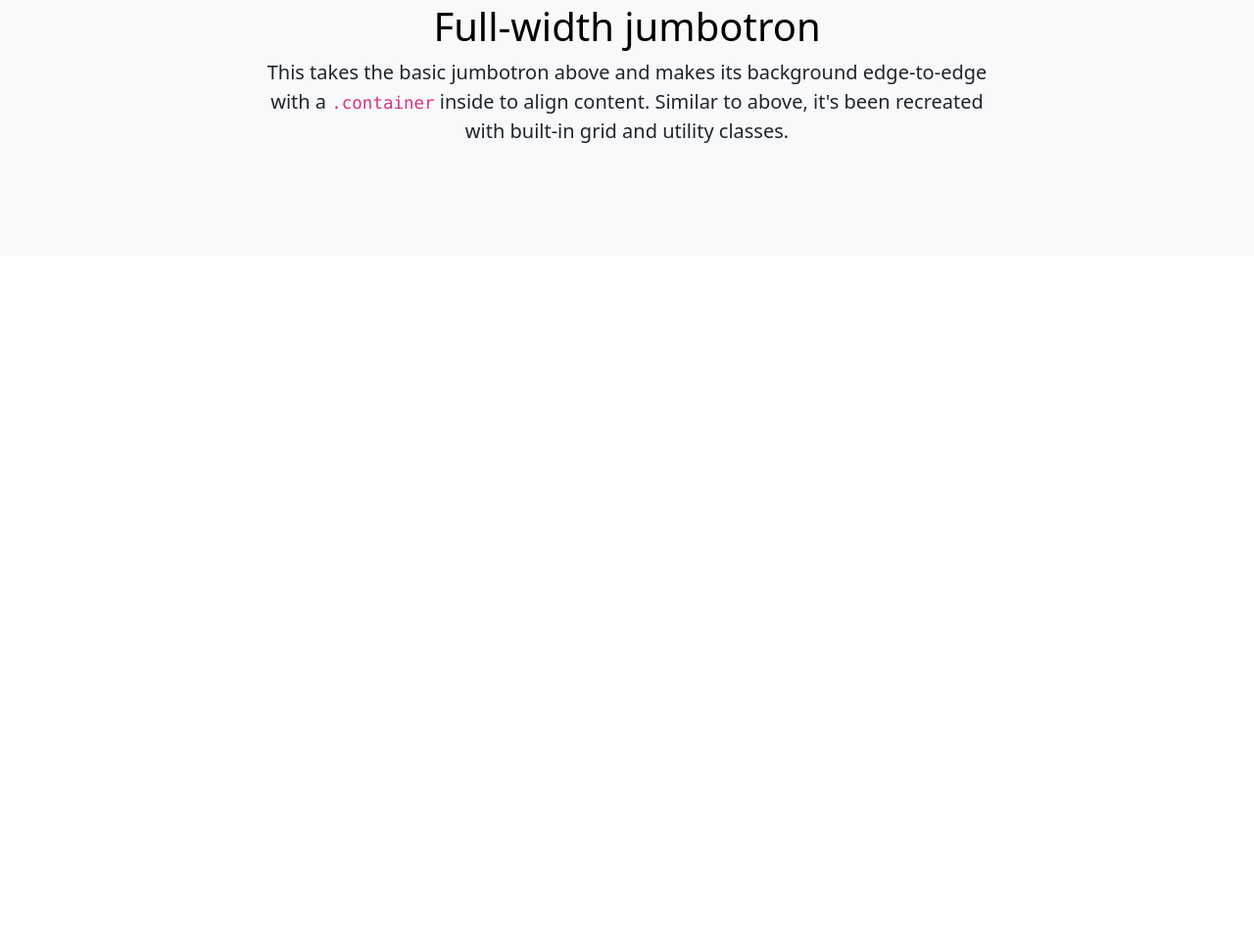
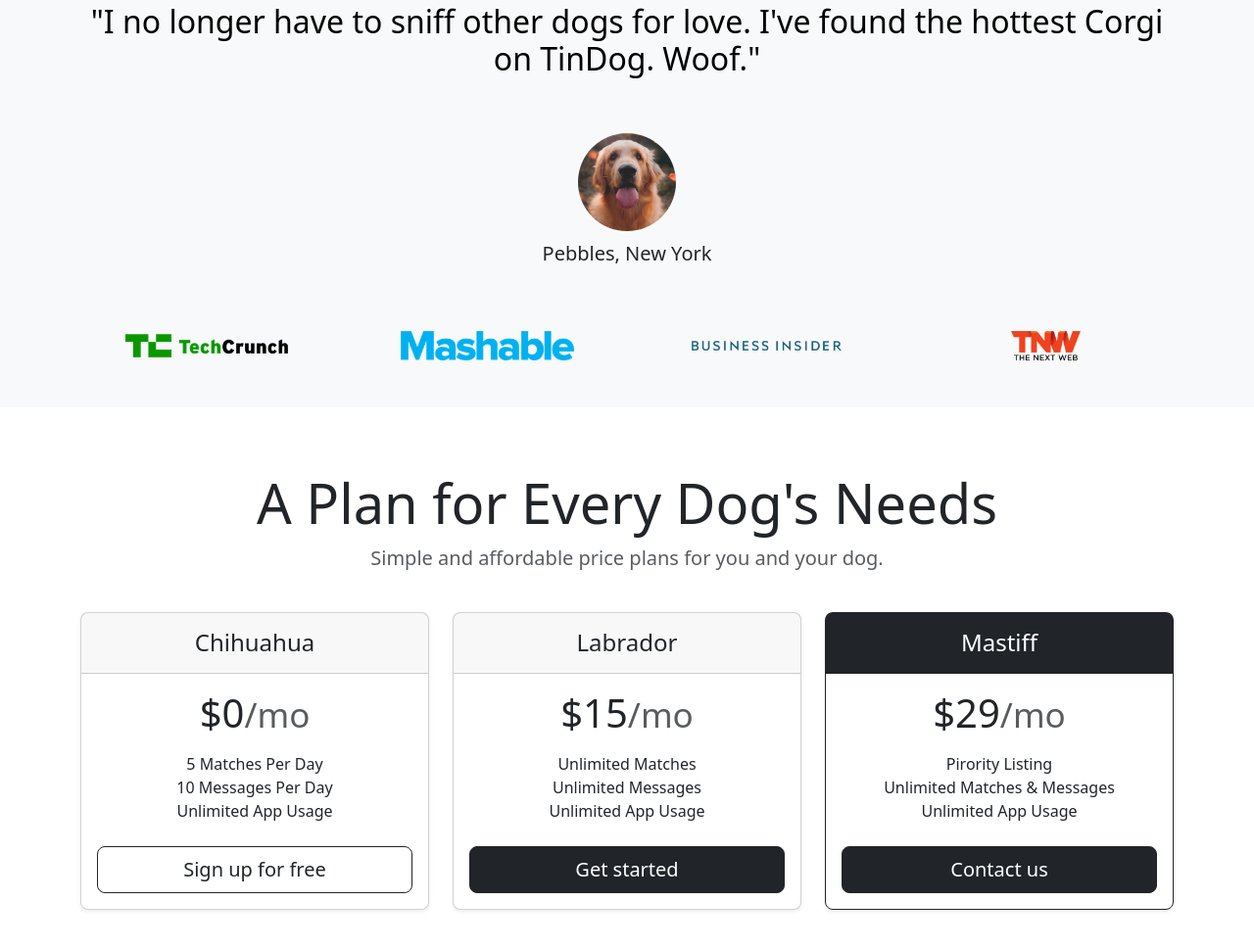
Before and after one commit to nicetrybeni/Web-Development-2024, a plain HTML site: page Web Development - Udemy/11.3 TinDog Project/index.html in a window 1280 px wide. Shown: the part 1076-2045 px from the top of the page at 98% size. Before the commit the page ends 1385 px from the top, so only its background shows below. Drawn offline with nearby package versions, Linux system fonts and the light colour scheme.

Commit message:
pricing full

```diff
--- a/Web Development - Udemy/11.3 TinDog Project/index.html
+++ b/Web Development - Udemy/11.3 TinDog Project/index.html
@@ -95,17 +95,89 @@
     <div class="my-5">
       <div class="p-5 text-center bg-body-tertiary">
         <div class="container py-5">
-          <h1 class="text-body-emphasis">Full-width jumbotron</h1>
-          <p class="col-lg-8 mx-auto lead">
-            This takes the basic jumbotron above and makes its background edge-to-edge with a <code>.container</code> inside to align content. Similar to above, it's been recreated with built-in grid and utility classes.
+          <h2 class="text-body-emphasis">"I no longer have to sniff other dogs for love. I've found the hottest Corgi on TinDog. Woof."</h2>
+          <img class="profile-img mt-5" src="./images/dog-img.jpg" alt="dog">
+          <p class="col-lg-8 mx-auto lead mt-2">
+            Pebbles, New York
           </p>
+        </div>
+        <div class="container">
+          <div class="row">
+            <div class="col-lg-3 col-sm-12">
+              <img src="./images/techcrunch.png" alt="techcrunch" height="30">
+            </div>
+            <div class="col-lg-3 col-sm-12">
+              <img src="./images/mashable.png" alt="mashable" height="30">
+            </div>
+            <div class="col-lg-3 col-sm-12">
+              <img src="./images/bizinsider.png" alt="bizinsider" height="30">
+            </div>
+            <div class="col-lg-3 col-sm-12">
+              <img src="./images/tnw.png" alt="tnw" height="30">
+            </div>
+          </div>
         </div>
       </div>
     </div>
   </section>
   <!-- Pricing -->
   <section id="pricing">
-
+    <div class="container">
+      <div class="pricing-header p-3 pb-md-4 mx-auto text-center">
+        <h2 class="display-4 fw-normal">A Plan for Every Dog's Needs</h2>
+        <p class="fs-5 text-body-secondary">Simple and affordable price plans for you and your dog.</p>
+      </div>
+      <div class="row row-cols-1 row-cols-md-3 mb-3 text-center">
+        <div class="col">
+          <div class="card mb-4 rounded-3 shadow-sm">
+            <div class="card-header py-3">
+              <h4 class="my-0 fw-normal">Chihuahua</h4>
+            </div>
+            <div class="card-body">
+              <h1 class="card-title pricing-card-title">$0<small class="text-body-secondary fw-light">/mo</small></h1>
+              <ul class="list-unstyled mt-3 mb-4">
+                <li>5 Matches Per Day</li>
+                <li>10 Messages Per Day</li>
+                <li>Unlimited App Usage</li>
+              </ul>
+              <button type="button" class="w-100 btn btn-lg btn-outline-dark">Sign up for free</button>
+            </div>
+          </div>
+        </div>
+        <div class="col">
+          <div class="card mb-4 rounded-3 shadow-sm">
+            <div class="card-header py-3">
+              <h4 class="my-0 fw-normal">Labrador</h4>
+            </div>
+            <div class="card-body">
+              <h1 class="card-title pricing-card-title">$15<small class="text-body-secondary fw-light">/mo</small></h1>
+              <ul class="list-unstyled mt-3 mb-4">
+                <li>Unlimited Matches</li>
+                <li>Unlimited Messages</li>
+                <li>Unlimited App Usage</li>
+              </ul>
+              <button type="button" class="w-100 btn btn-lg btn-dark">Get started</button>
+            </div>
+          </div>
+        </div>
+        <div class="col">
+          <div class="card mb-4 rounded-3 shadow-sm border-dark">
+            <div class="card-header py-3 text-bg-dark border-dark">
+              <h4 class="my-0 fw-normal">Mastiff</h4>
+            </div>
+            <div class="card-body">
+              <h1 class="card-title pricing-card-title">$29<small class="text-body-secondary fw-light">/mo</small></h1>
+              <ul class="list-unstyled mt-3 mb-4">
+                <li>Pirority Listing</li>
+                <li>Unlimited Matches & Messages</li>
+                <li>Unlimited App Usage</li>
+              </ul>
+              <button type="button" class="w-100 btn btn-lg btn-dark">Contact us</button>
+            </div>
+          </div>
+        </div>
+      </div>
+    </div>
   </section>
   <!-- Footer -->
   <section id="footer">
```
